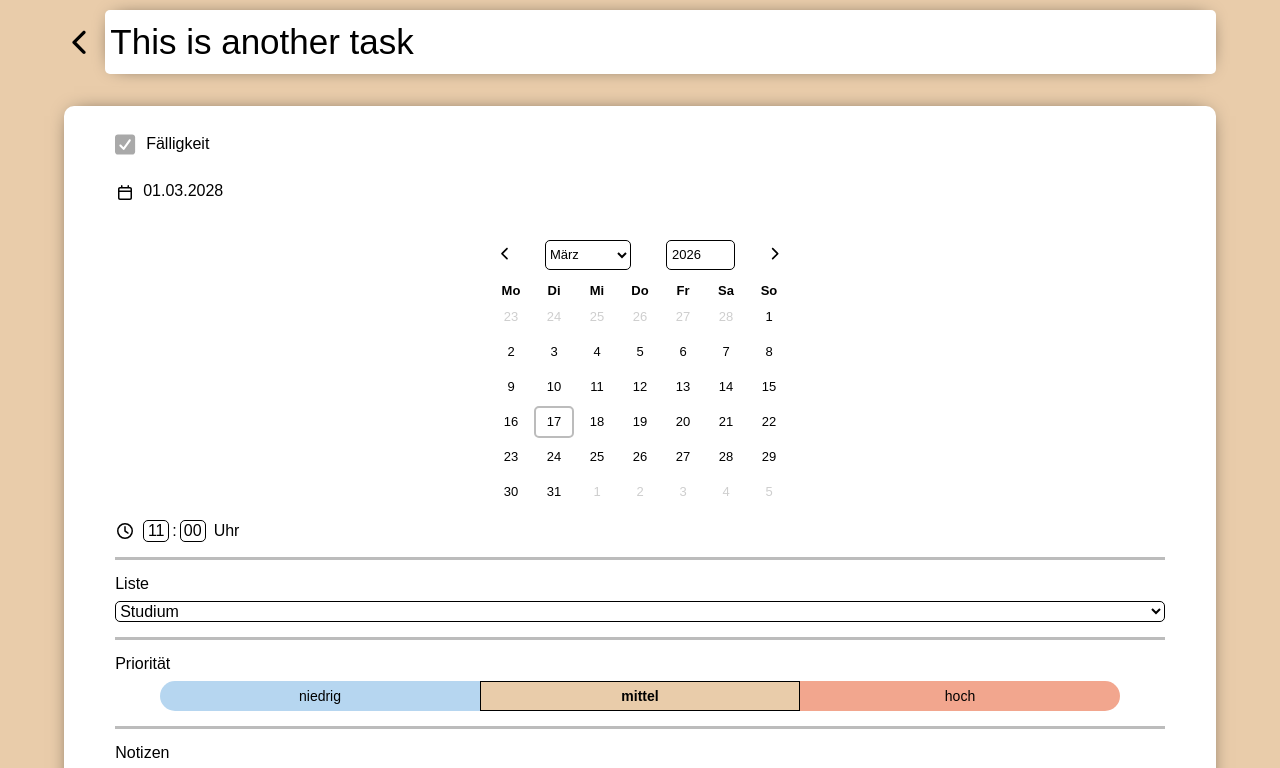
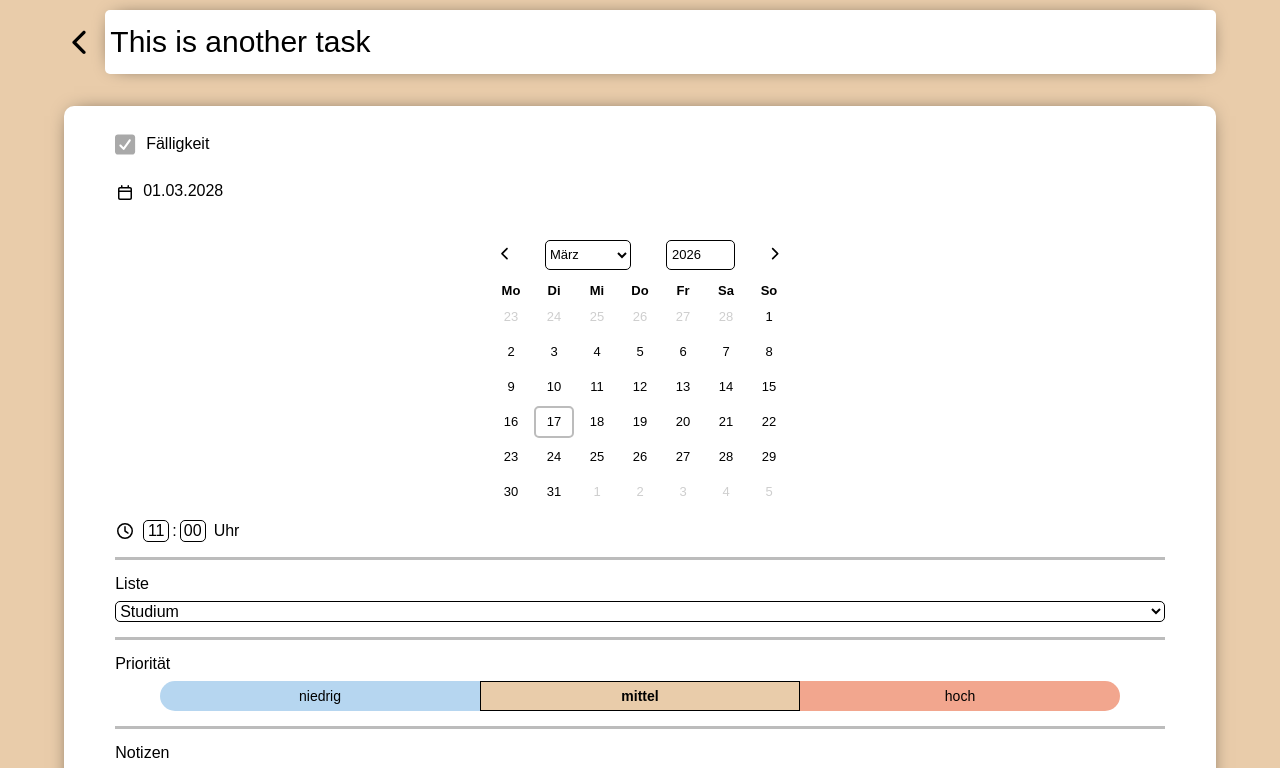
Before and after one commit to keckamreck/backendbanditen, a Next.js app: page /editTask/1 in a window 1280 px wide. Shown: the top 768 px of the page. Built offline with nearby package versions, Linux system fonts and the light colour scheme.

Commit message:
added placeholder and changed font-size in NameTask component

```diff
--- a/src/app/_components/NameTask.module.css
+++ b/src/app/_components/NameTask.module.css
@@ -1,7 +1,7 @@
 .input {
     width: 98%;
     height: 8vh;
-    font-size: 35px;
+    font-size: 30px;
     background-color: white;
     padding-left: 5px;
     padding-right: 5px;
--- a/src/app/_components/NameTask.tsx
+++ b/src/app/_components/NameTask.tsx
@@ -9,13 +9,12 @@ type NameTaskProps = {
 
 export function NameTask({ className, value, onChange }: NameTaskProps) {
   return (
-    <>
     <input
       className={`${styles.input} ${className}`}
       type="text"
       value={value}
       onChange={onChange}
+      placeholder={"Titel"}
     ></input>
-    </>
   );
 }
```
Lines whose indentation alone changed are shown as unchanged.
